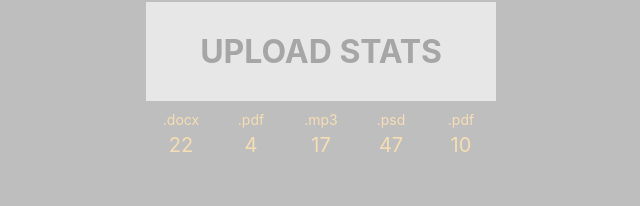
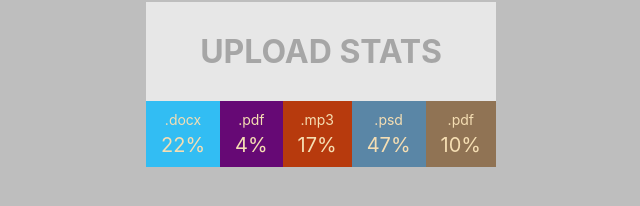
Before and after one commit to cod3provider/woolf-react-hw-01-components, a React (Create React App) app: page / in a window 1280 px wide. Shown: the part 500-706 px from the top of the page, without its empty margins (319-959 px from the left). Built offline with nearby package versions, Linux system fonts and the light colour scheme.

Commit message:
add map for Statistics component

```diff
--- a/src/components/Statistics/Statistics.jsx
+++ b/src/components/Statistics/Statistics.jsx
@@ -1,4 +1,5 @@
 import s from './Statistics.module.css';
+import { colorRandomizer } from '../../utils/colorRandomizer';
 
 const Statistics = ({title, stats}) => {
   return (
@@ -6,9 +7,9 @@ const Statistics = ({title, stats}) => {
       {title && <h2 className={s.title}>{title}</h2>}
 
       <ul className={s.statList}>
-        {stats.map(({id, label, percentage}) => <li className={s.item} key={id}>
+        {stats.map(({id, label, percentage}) => <li className={s.item} key={id} style={{backgroundColor: colorRandomizer()}}>
           <span className={s.label}>{label}</span>
-          <span className={s.percentage}>{percentage}</span>
+          <span className={s.percentage}>{percentage}%</span>
         </li>)}
       </ul>
     </section>
```
